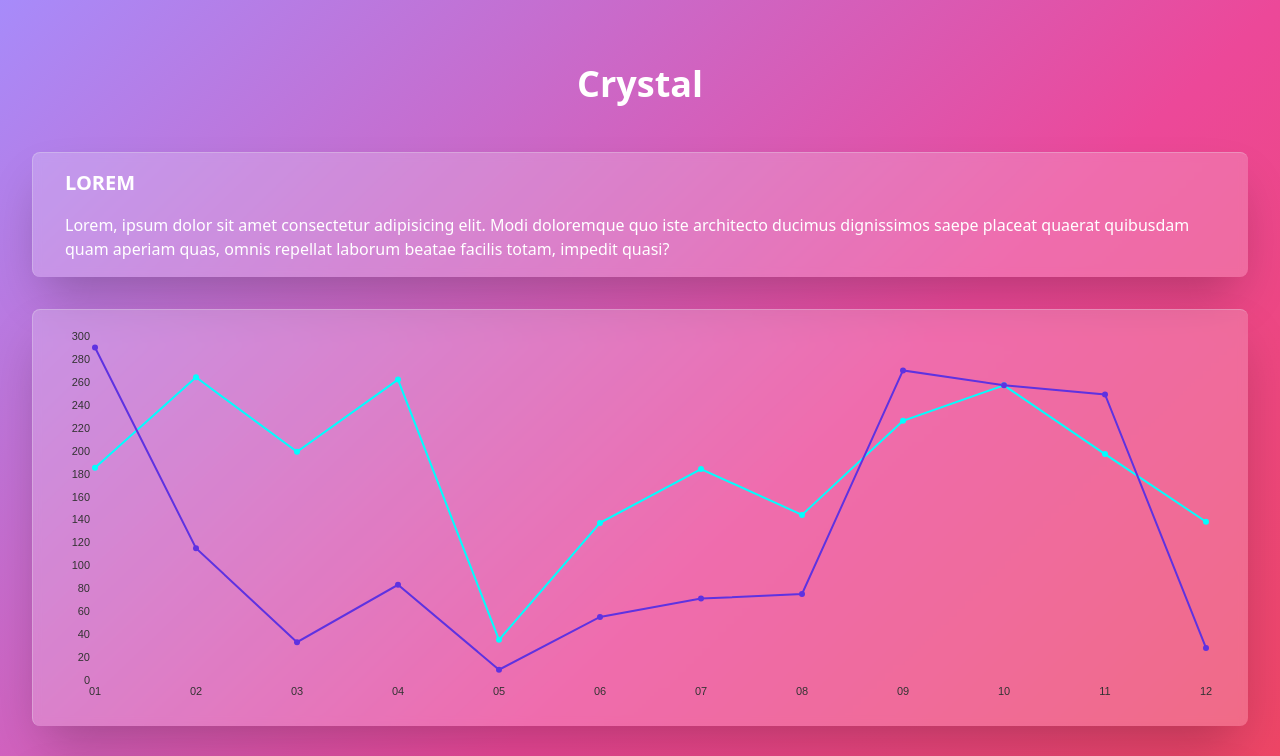
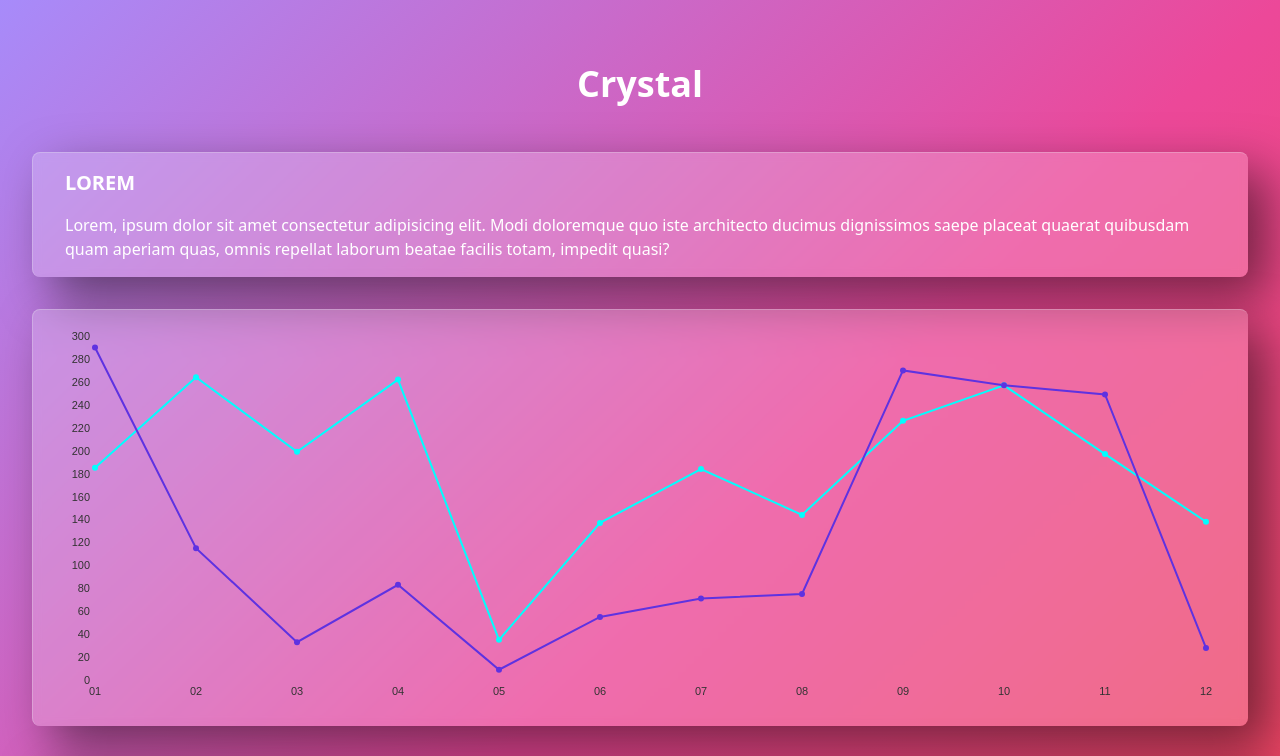
Before and after one commit to adriangonzy/crystal, a React (Vite) app in the folder front/: page / in a window 1280 px wide. Shown: the top 756 px of the page. Built offline with nearby package versions, Linux system fonts and the light colour scheme.

Commit message:
chore: add more shadow to card

```diff
--- a/front/src/components/Card/Card.tsx
+++ b/front/src/components/Card/Card.tsx
@@ -12,7 +12,7 @@ export const Card: React.FunctionComponent<PropsWithChildren<CardProps>> = ({
     <div
       className="py-4 px-8 text-white bg-white bg-opacity-20
                 rounded-lg border border-r-0 border-b-0 border-opacity-30
-                shadow-2xl backdrop-filter backdrop-blur-sm"
+                shadow-5xl backdrop-filter backdrop-blur-sm"
     >
       {title && (
         <h2 className="mb-4 text-xl font-bold text-white uppercase">{title}</h2>
```
Also changed, not shown: 1 other file (tests, documents, lock files or other folders).
